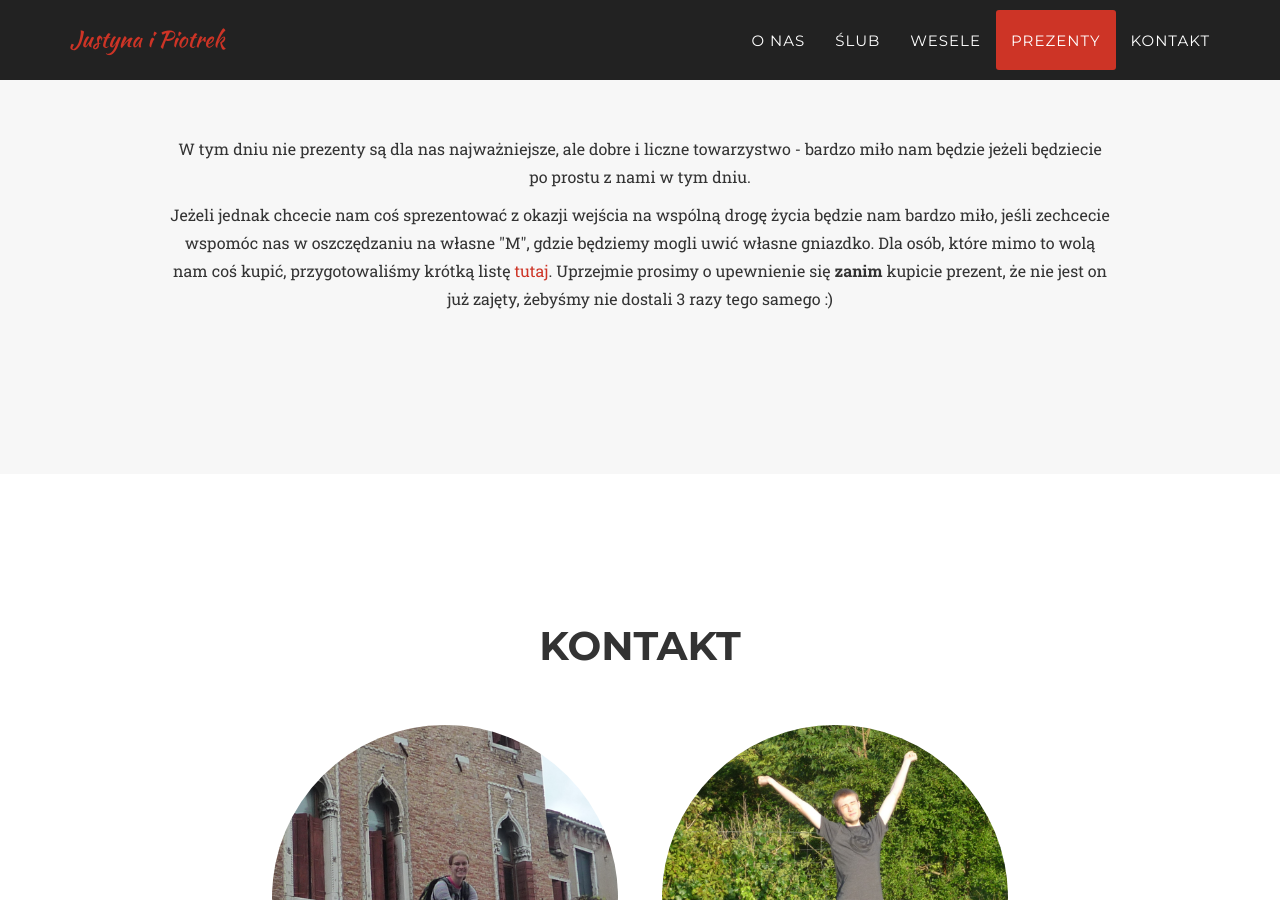
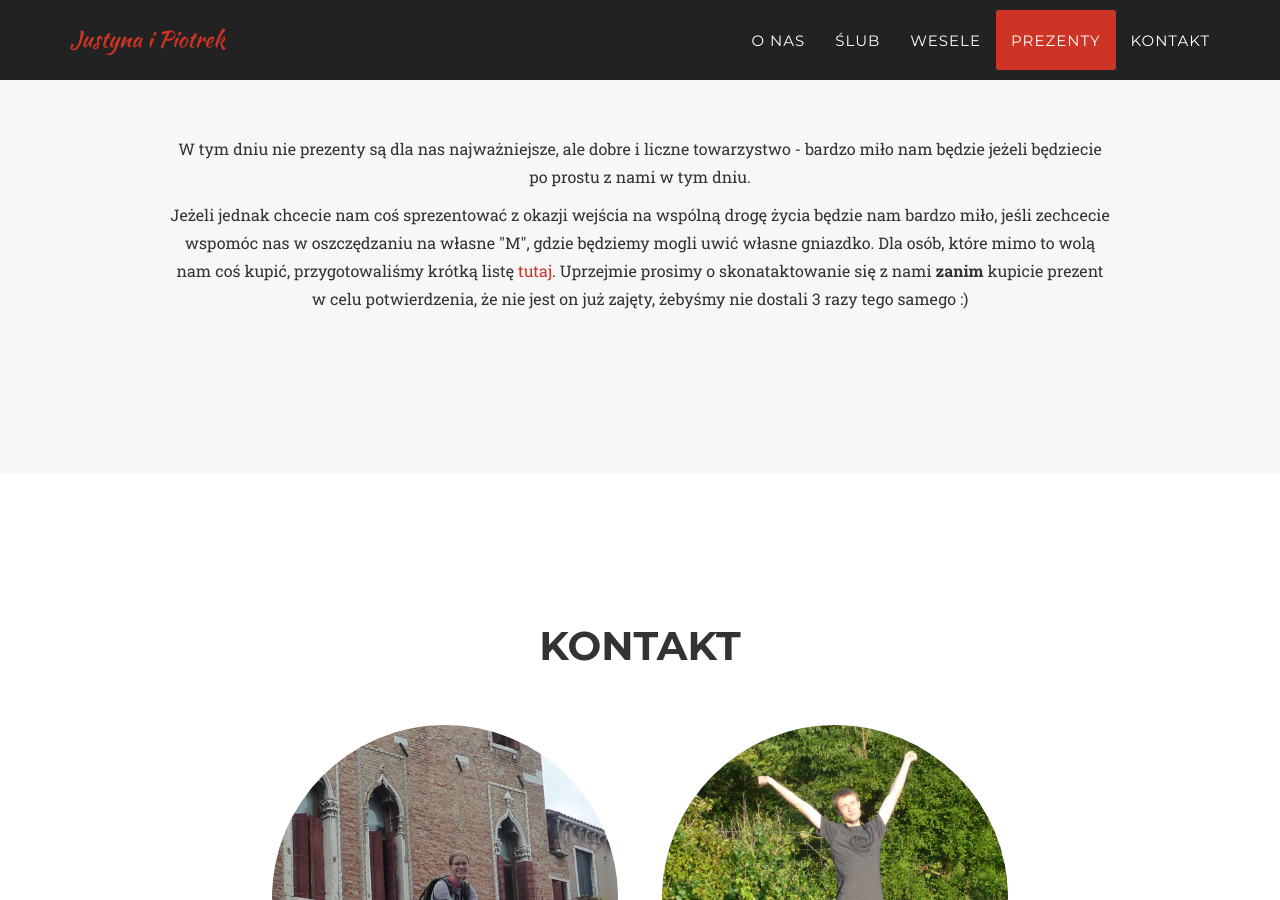
Before and after one commit to justynaipiotrek/slub, a Jekyll site: the page built from index.html, in a window 1280 px wide and 900 px high, scrolled down 3936 px. Built offline with Jekyll 4.4.1, drawn with Linux system fonts in a browser that asks for light colours; some web fonts are replaced.

Commit message:
ents reexplained.

```diff
--- a/_includes/presents.html
+++ b/_includes/presents.html
@@ -13,7 +13,7 @@
                         W tym dniu nie prezenty są dla nas najważniejsze, ale dobre i liczne towarzystwo - bardzo miło nam będzie jeżeli będziecie po prostu z nami w tym dniu.
                     </p>
                     <p>
-                        Jeżeli jednak chcecie nam coś sprezentować z okazji wejścia na wspólną drogę życia będzie nam bardzo miło, jeśli zechcecie wspomóc nas w oszczędzaniu na własne "M", gdzie będziemy mogli uwić własne gniazdko. Dla osób, które mimo to wolą nam coś kupić, przygotowaliśmy krótką listę <a href='https://docs.google.com/spreadsheets/d/1-3JsHFFEfbuX15e5wjEg67FvrC2ARSELiuXnlToh-Iw/edit#gid=0' target='blank'>tutaj</a>. Uprzejmie prosimy o upewnienie się <strong>zanim</strong> kupicie prezent, że nie jest on już zajęty, żebyśmy nie dostali 3 razy tego samego :)
+                        Jeżeli jednak chcecie nam coś sprezentować z okazji wejścia na wspólną drogę życia będzie nam bardzo miło, jeśli zechcecie wspomóc nas w oszczędzaniu na własne "M", gdzie będziemy mogli uwić własne gniazdko. Dla osób, które mimo to wolą nam coś kupić, przygotowaliśmy krótką listę <a href='https://docs.google.com/spreadsheets/d/1-3JsHFFEfbuX15e5wjEg67FvrC2ARSELiuXnlToh-Iw/edit#gid=0' target='blank'>tutaj</a>. Uprzejmie prosimy o skonataktowanie się z nami <strong>zanim</strong> kupicie prezent w celu potwierdzenia, że nie jest on już zajęty, żebyśmy nie dostali 3 razy tego samego :)
                     </p>
                 </div>
                 <div class="col-lg-1"></div>
```
Also changed, not shown: 1 other file.
